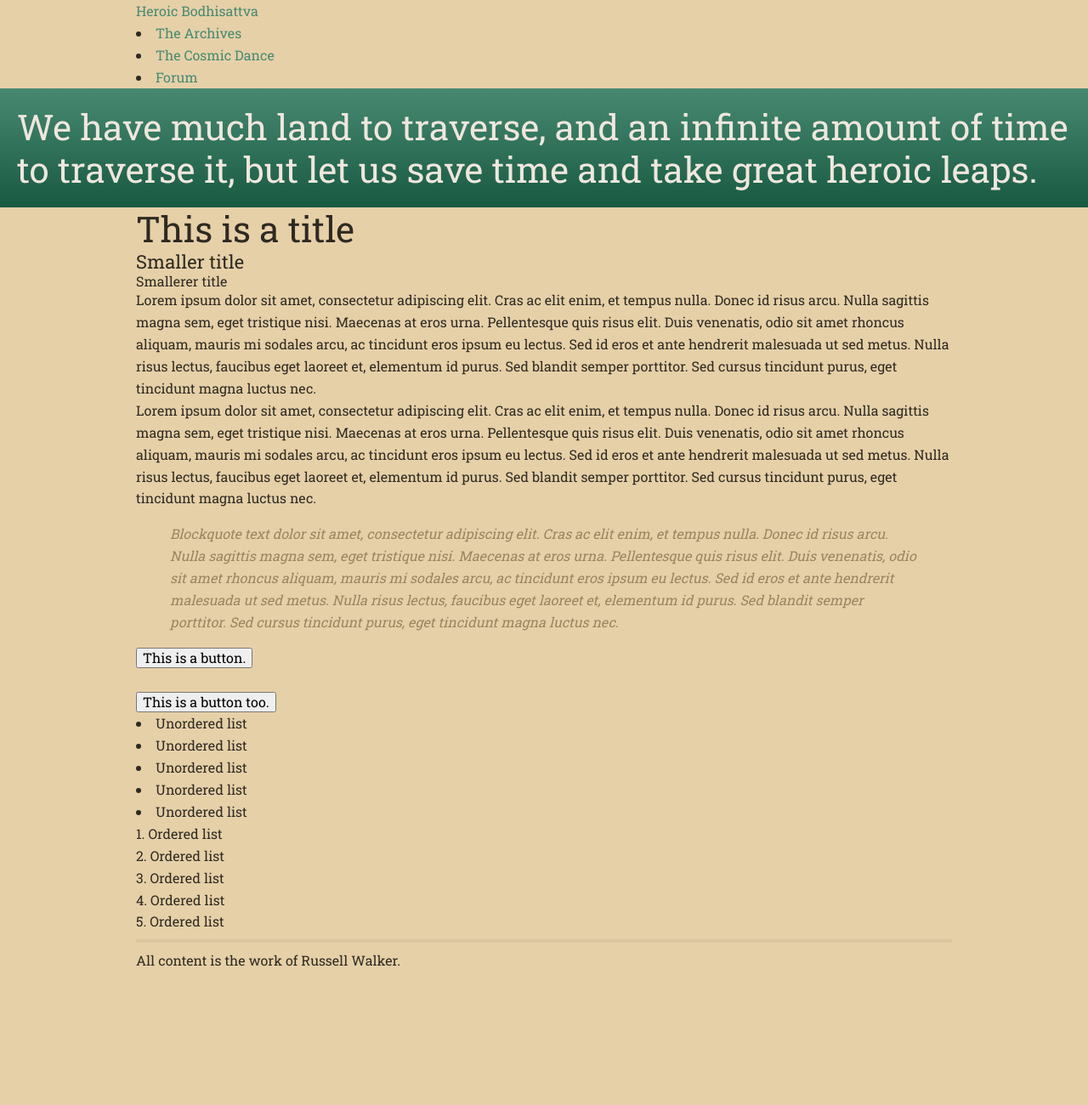
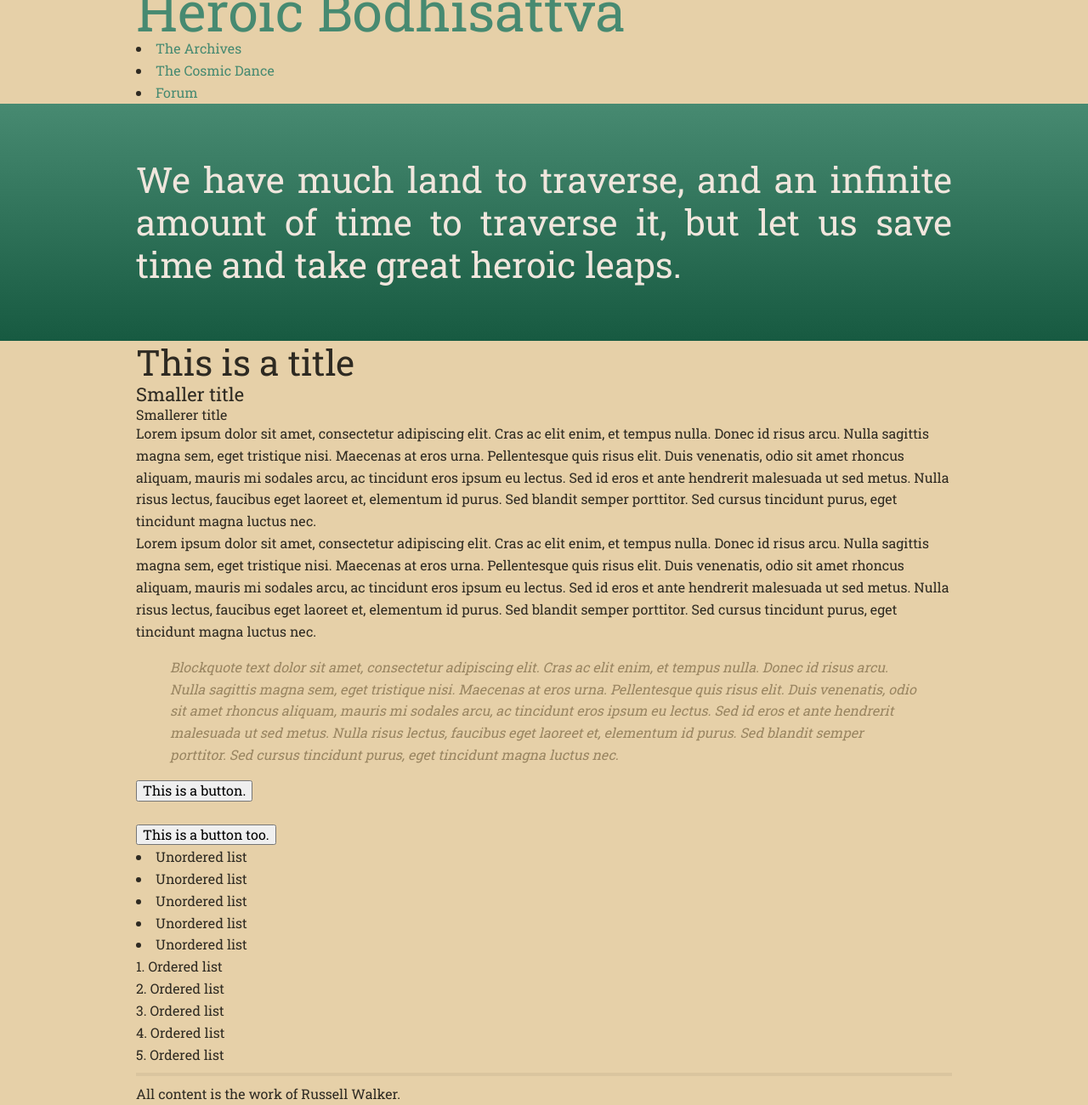
Before and after one commit to heroicbodhisattva/heroicbodhisattva, a Jekyll site: the page built from index.html, in a window 1280 px wide. Shown: the whole page at 85% size. Built offline with Jekyll 4.4.1, drawn with Linux system fonts in a browser that asks for light colours; nearby versions of some CDN libraries; Markdown is read by kramdown in place of the engine named in the settings; the list of posts is cut into pages by our own code; before the commit the page ends 1143 px from its top, so only the background shows below that.

Commit message:
Take that, foul beast!

```diff
--- a/_layouts/home.html
+++ b/_layouts/home.html
@@ -1,7 +1,7 @@
 {% include header.html %}
 
     <section class="hero  clear">
-        <h1>{{ site.description }}</h1>
+        <h1 class="wrap  clear">{{ site.description }}</h1>
     </section>
 
     <section class="content  wrap  clear">
--- a/css/heroic.css
+++ b/css/heroic.css
@@ -138,7 +138,7 @@ header {
 
 }
     .logo {
-
+        font-size: 4em;
     }
 
 /* ---- ##. Navigation ---- */
@@ -158,11 +158,15 @@ nav {
     color: #f0e6dd;
     display: block;
     width: 100%;
-    padding: 1.25em;
+    padding: 4em;
+    text-align: justify;
     -webkit-box-sizing: border-box;
     -moz-box-sizing:    border-box;
     box-sizing:         border-box;
 }
+    .hero h1 {
+        padding: 0 .477em;
+    }
 
 /* ---- ##. Articles ---- */
 
```
